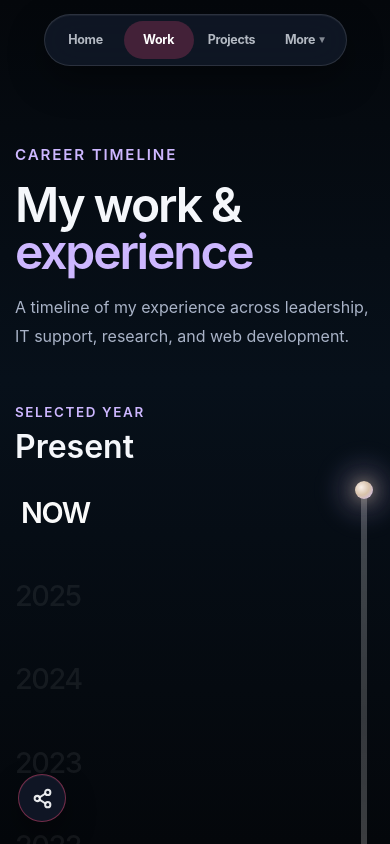
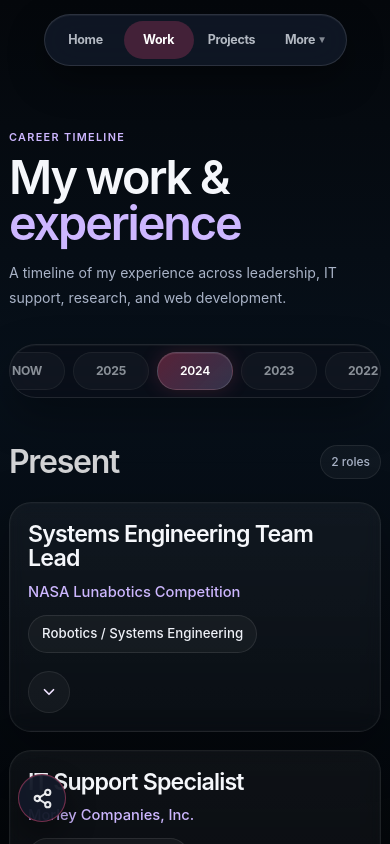
Before and after one commit to tausif02/tausif02.github.io, a React (Vite) app: page /work in a window 390 px wide. Shown: the top 844 px of the page. Built offline with nearby package versions, Linux system fonts and the light colour scheme.

Commit message:
Update Mobile Work page

```diff
--- a/src/pages/Work.jsx
+++ b/src/pages/Work.jsx
@@ -313,6 +313,7 @@ export default function Work() {
 
   const sectionRefs = useRef({});
   const timelineLineRef = useRef(null);
+  const yearButtonRefs = useRef({});
   const [dotY, setDotY] = useState(0);
   const [progressScale, setProgressScale] = useState(0);
 
@@ -324,17 +325,12 @@ export default function Work() {
 
   useEffect(() => {
     function updateTimelineState() {
-      if (window.innerWidth <= 1180 || !timelineLineRef.current) {
-        setDotY(0);
-        setProgressScale(0);
-        return;
-      }
-
       const viewportCenter = window.scrollY + window.innerHeight / 2;
 
       const sectionCenters = yearOrder.map((yearKey) => {
         const section = sectionRefs.current[yearKey];
         if (!section) return 0;
+
         const rect = section.getBoundingClientRect();
         return rect.top + window.scrollY + rect.height / 2;
       });
@@ -344,6 +340,7 @@ export default function Work() {
 
       sectionCenters.forEach((center, index) => {
         const distance = Math.abs(center - viewportCenter);
+
         if (distance < minDistance) {
           minDistance = distance;
           activeIndex = index;
@@ -351,6 +348,12 @@ export default function Work() {
       });
 
       setActiveYear(yearOrder[activeIndex]);
+
+      if (window.innerWidth <= 1180 || !timelineLineRef.current) {
+        setDotY(0);
+        setProgressScale(0);
+        return;
+      }
 
       let nextDotY = 0;
 
@@ -375,11 +378,13 @@ export default function Work() {
       }
 
       const safeLineHeight = Math.max(timelineLineRef.current.offsetHeight, 1);
+
       setDotY(nextDotY);
       setProgressScale(Math.min(Math.max(nextDotY / safeLineHeight, 0), 1));
     }
 
     updateTimelineState();
+
     window.addEventListener("scroll", updateTimelineState, { passive: true });
     window.addEventListener("resize", updateTimelineState);
 
@@ -388,6 +393,18 @@ export default function Work() {
       window.removeEventListener("resize", updateTimelineState);
     };
   }, [yearStops]);
+
+  useEffect(() => {
+    const activeButton = yearButtonRefs.current[activeYear];
+
+    if (!activeButton) return;
+
+    activeButton.scrollIntoView({
+      behavior: "smooth",
+      inline: "center",
+      block: "nearest",
+    });
+  }, [activeYear]);
 
   function toggleCard(yearKey, cardId) {
     setExpandedByYear((prev) => ({
@@ -433,6 +450,9 @@ export default function Work() {
                 {yearOrder.map((yearKey) => (
                   <button
                     key={yearKey}
+                    ref={(el) => {
+                      yearButtonRefs.current[yearKey] = el;
+                    }}
                     className={`year ${activeYear === yearKey ? "active-year" : ""}`}
                     data-year={yearKey}
                     type="button"
--- a/src/styles/work.css
+++ b/src/styles/work.css
@@ -503,42 +503,170 @@
 /* ========================================
    RESPONSIVE
 ======================================== */
+
 @media (max-width: 1180px) {
+  .work-page {
+    width: min(100% - 30px, 1200px);
+    padding: 115px 0 110px;
+  }
+
+  .work-hero {
+    text-align: left;
+    margin-bottom: 28px;
+  }
+
+  .work-label {
+    font-size: 0.75rem;
+  }
+
+  .work-hero h1 {
+    font-size: clamp(2.8rem, 10vw, 4.8rem);
+  }
+
+  .work-subtext {
+    margin: 0;
+    max-width: 650px;
+  }
+
   .work-layout {
-    grid-template-columns: 1fr;
-    gap: 28px;
+    display: block;
   }
 
   .timeline-rail-column {
-    position: relative;
-    top: auto;
+    position: sticky;
+    top: 72px;
+    z-index: 80;
     height: auto;
+    margin: 0 0 34px;
+    padding: 10px 0;
   }
 
   .timeline-rail-sticky {
     height: auto;
     min-height: auto;
+    display: block;
+  }
+
+  .timeline-rail-header {
+    display: none;
   }
 
   .timeline-rail {
-    min-height: 460px;
+    min-height: auto;
+    height: auto;
+    display: block;
   }
 
-  .timeline-years,
-  .timeline-line {
-    min-height: 460px;
-    height: 460px;
-  }
-}
+  .timeline-years {
+    min-height: auto;
+    height: auto;
 
-@media (max-width: 820px) {
-  .work-page {
-    width: min(100% - 30px, 1200px);
-    padding-bottom: 110px;
+    display: flex;
+    flex-direction: row;
+    align-items: center;
+    justify-content: flex-start;
+
+    gap: 10px;
+
+    overflow-x: auto;
+    overflow-y: hidden;
+
+    padding: 8px;
+
+    border-radius: 999px;
+    background: rgba(10, 15, 24, 0.84);
+    border: 1px solid rgba(255, 255, 255, 0.1);
+
+    box-shadow:
+      0 18px 45px rgba(0, 0, 0, 0.32),
+      inset 0 1px 0 rgba(255, 255, 255, 0.04);
+
+    backdrop-filter: blur(18px);
+    -webkit-backdrop-filter: blur(18px);
+
+    scrollbar-width: none;
+    scroll-snap-type: x mandatory;
   }
 
-  .work-hero {
-    text-align: left;
+  .timeline-years::-webkit-scrollbar {
+    display: none;
+  }
+
+  .year {
+    flex: 0 0 auto;
+
+    min-width: 92px;
+    height: 44px;
+
+    display: flex;
+    align-items: center;
+    justify-content: center;
+
+    scroll-snap-align: center;
+
+    font-size: 0.92rem;
+    font-weight: 700;
+    letter-spacing: -0.02em;
+
+    color: rgba(226, 232, 240, 0.58);
+    opacity: 1;
+
+    padding: 0 16px;
+    border-radius: 999px;
+
+    background: rgba(255, 255, 255, 0.03);
+    border: 1px solid rgba(255, 255, 255, 0.055);
+
+    transform: none;
+  }
+
+  .year:hover {
+    color: rgba(255, 255, 255, 0.9);
+    opacity: 1;
+    transform: none;
+  }
+
+  .year.active-year {
+    color: #ffffff;
+    opacity: 1;
+    transform: none;
+
+    background: linear-gradient(
+      135deg,
+      rgba(255, 79, 129, 0.32),
+      rgba(205, 183, 255, 0.22)
+    );
+
+    border-color: rgba(255, 255, 255, 0.14);
+
+    box-shadow:
+      0 0 20px rgba(255, 79, 129, 0.16),
+      inset 0 1px 0 rgba(255, 255, 255, 0.08);
+  }
+
+  .timeline-line-wrap {
+    display: none;
+  }
+
+  .timeline-content {
+    gap: 46px;
+  }
+
+  .year-section {
+    scroll-margin-top: 145px;
+  }
+
+  .year-section-header {
+    margin-bottom: 16px;
+  }
+
+  .year-section-heading {
+    font-size: clamp(2rem, 8vw, 3rem);
+  }
+
+  .year-section-count {
+    font-size: 0.75rem;
+    padding: 7px 10px;
   }
 
   .detail-top-row {
@@ -556,22 +684,72 @@
 }
 
 @media (max-width: 640px) {
+  .work-page {
+    width: min(100% - 24px, 1200px);
+    padding-top: 105px;
+  }
 
-  .timeline-rail {
-    grid-template-columns: 1fr 22px;
+  .work-hero {
+    margin-bottom: 24px;
+  }
+
+  .work-label {
+    font-size: 0.68rem;
+    margin-bottom: 10px;
+  }
+
+  .work-hero h1 {
+    font-size: clamp(2.45rem, 12vw, 3.65rem);
+    margin-bottom: 14px;
+  }
+
+  .work-subtext {
+    font-size: 0.88rem;
+    line-height: 1.75;
+  }
+
+  .timeline-rail-column {
+    top: 70px;
+    margin-bottom: 30px;
+  }
+
+  .timeline-years {
+    gap: 8px;
+    padding: 7px;
+  }
+
+  .year {
+    min-width: 82px;
+    height: 40px;
+    font-size: 0.8rem;
+    padding: 0 13px;
+  }
+
+  .timeline-content {
+    gap: 42px;
+  }
+
+  .year-section {
+    scroll-margin-top: 132px;
+  }
+
+  .year-section-header {
+    align-items: center;
     gap: 12px;
   }
 
-  .year {
-    font-size: 1.8rem;
+  .year-section-heading {
+    font-size: 2rem;
   }
 
   .experience-main h3 {
-    font-size: 1.6rem;
+    font-size: 1.45rem;
   }
-}
 
-@media (max-width: 560px) {
+  .experience-company {
+    font-size: 0.92rem;
+  }
+
   .experience-toggle {
     padding: 20px 18px 18px;
   }
@@ -582,6 +760,27 @@
 
   .experience-card {
     border-radius: 22px;
+  }
+
+  .detail-summary,
+  .detail-list li {
+    font-size: 0.92rem;
+  }
+}
+
+@media (max-width: 430px) {
+  .work-page {
+    width: min(100% - 18px, 1200px);
+  }
+
+  .timeline-rail-column {
+    top: 66px;
+  }
+
+  .year {
+    min-width: 76px;
+    height: 38px;
+    font-size: 0.76rem;
   }
 }
 
```
